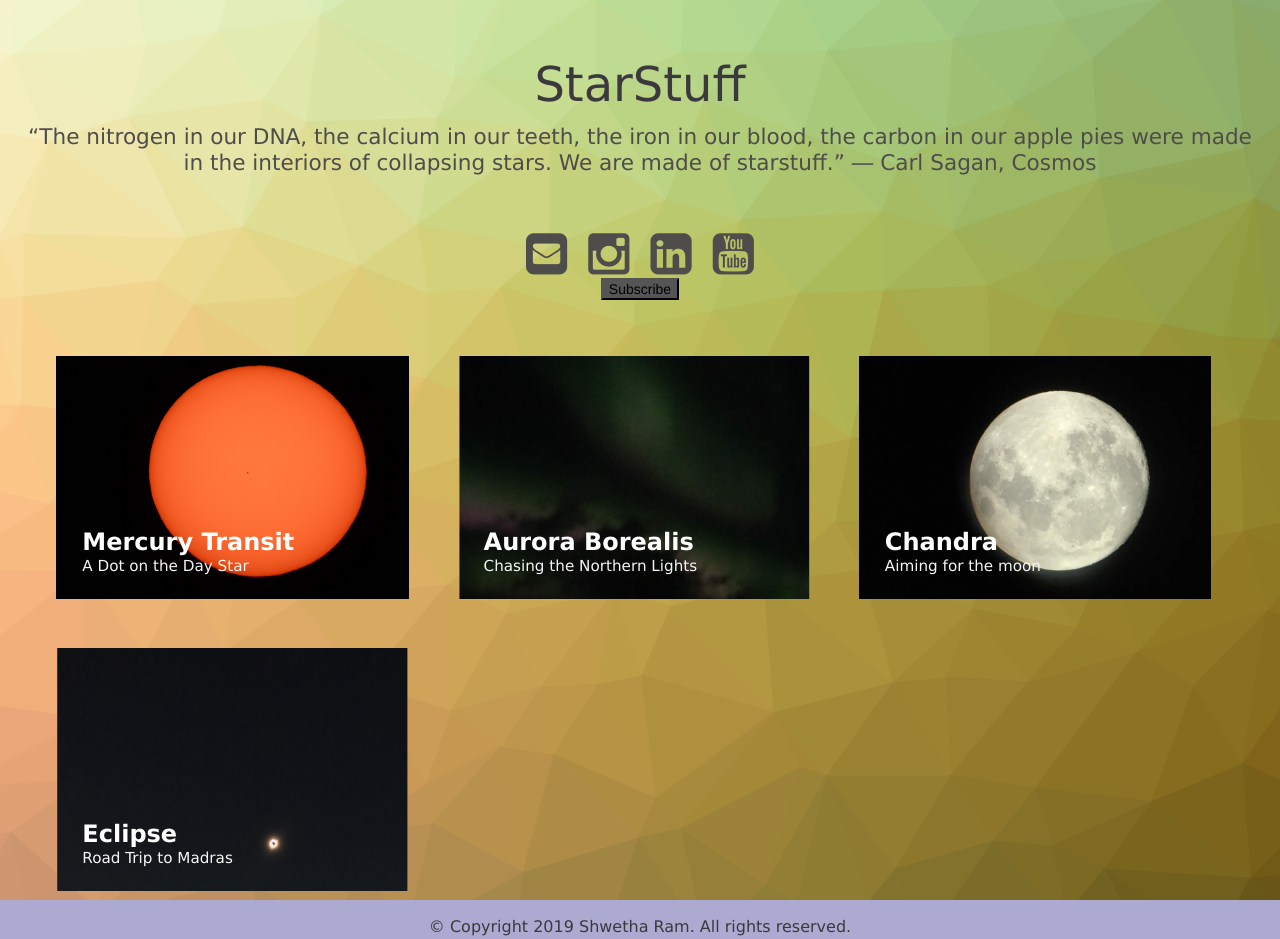
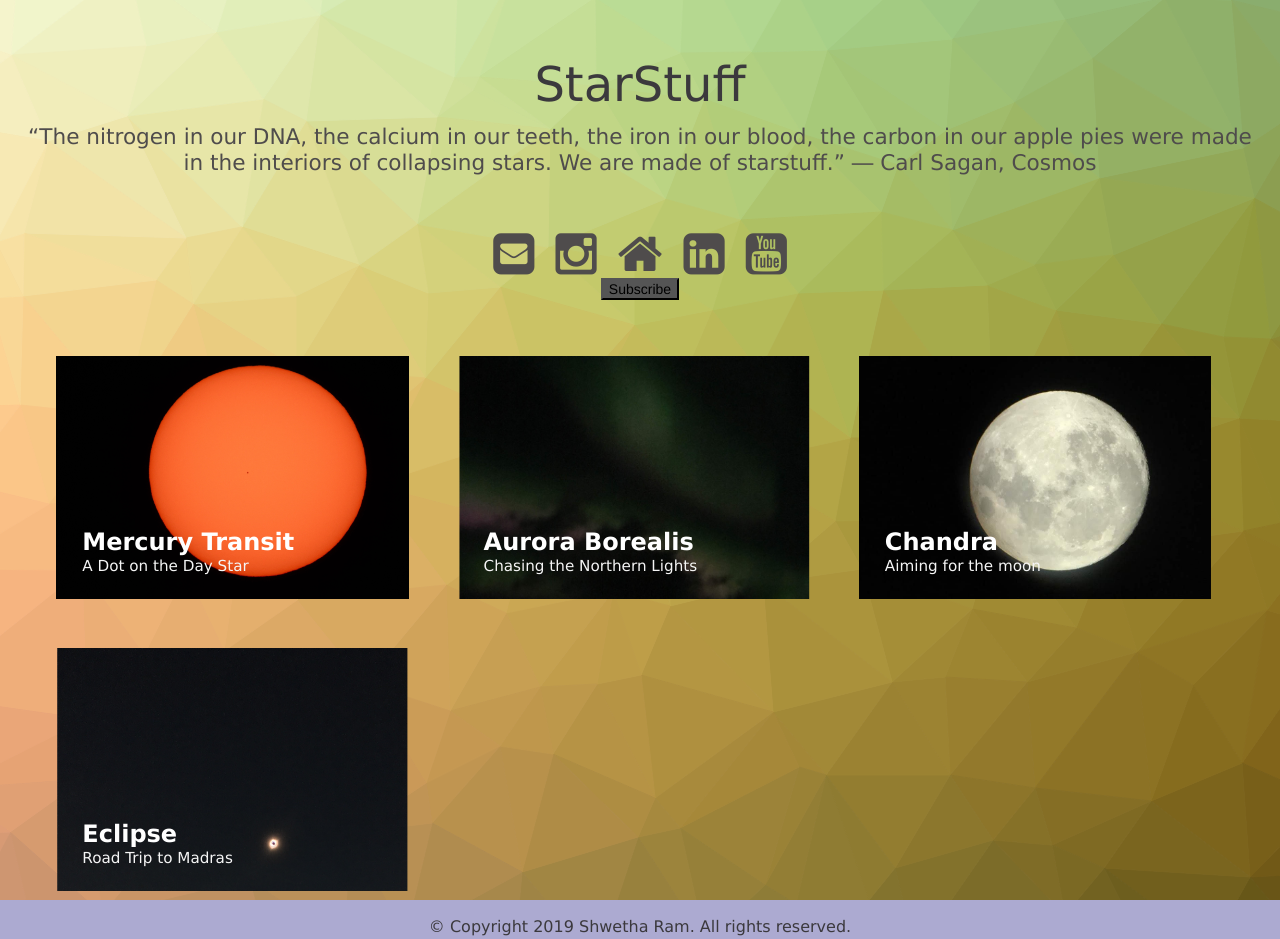
Before and after one commit to shwetharam0407/star-stuff, a Jekyll site: the page built from index.html, in a window 1280 px wide. Built offline with Jekyll 4.4.1, drawn with Linux system fonts in a browser that asks for light colours; comment, search, counter and statistics services are not loaded.

Commit message:
added link to home page

```diff
--- a/index.html
+++ b/index.html
@@ -32,8 +32,10 @@ layout: compress
         <nav class="links">
             <a href="mailto:shwetharam0407@gmail.com"><i class="fa fa-envelope-square fa-3x"></i></a>
             <a href="https://www.instagram.com/shwetha.ram"><i class="fa fa-instagram fa-3x"></i></a>
+            <a href="https://shwetharam0407.github.io"><i class="fa fa-home fa-3x"></i></a>
             <a href="https://www.linkedin.com/in/shwetharam"><i class="fa fa-linkedin-square fa-3x"></i></a>
             <a href="https://www.youtube.com/channel/UCuuV_zFg_JzugBpUzIW7RPg"><i class="fa fa-youtube-square fa-3x"></i></a>
+
 
                 <!-- Begin Mailchimp Signup Form -->
                 <link href="//cdn-images.mailchimp.com/embedcode/horizontal-slim-10_7.css" rel="stylesheet" type="text/css">
```
